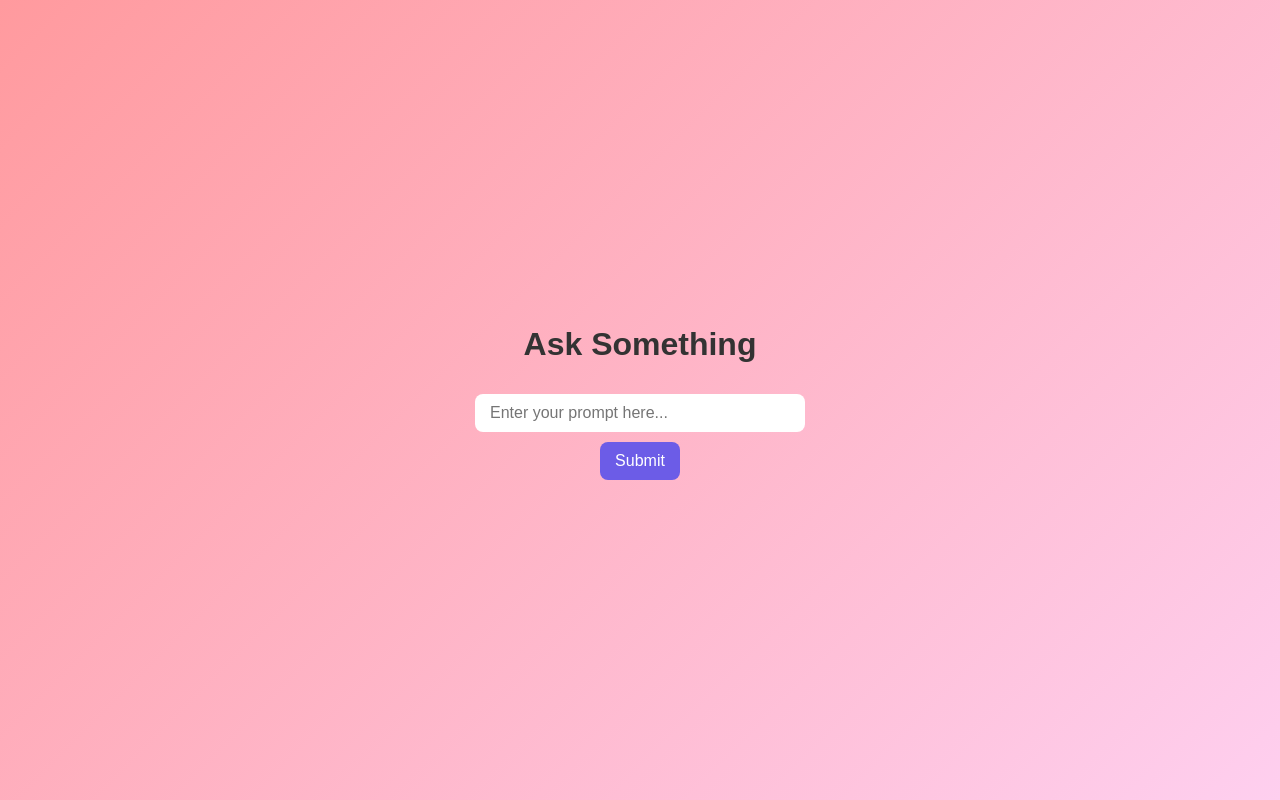
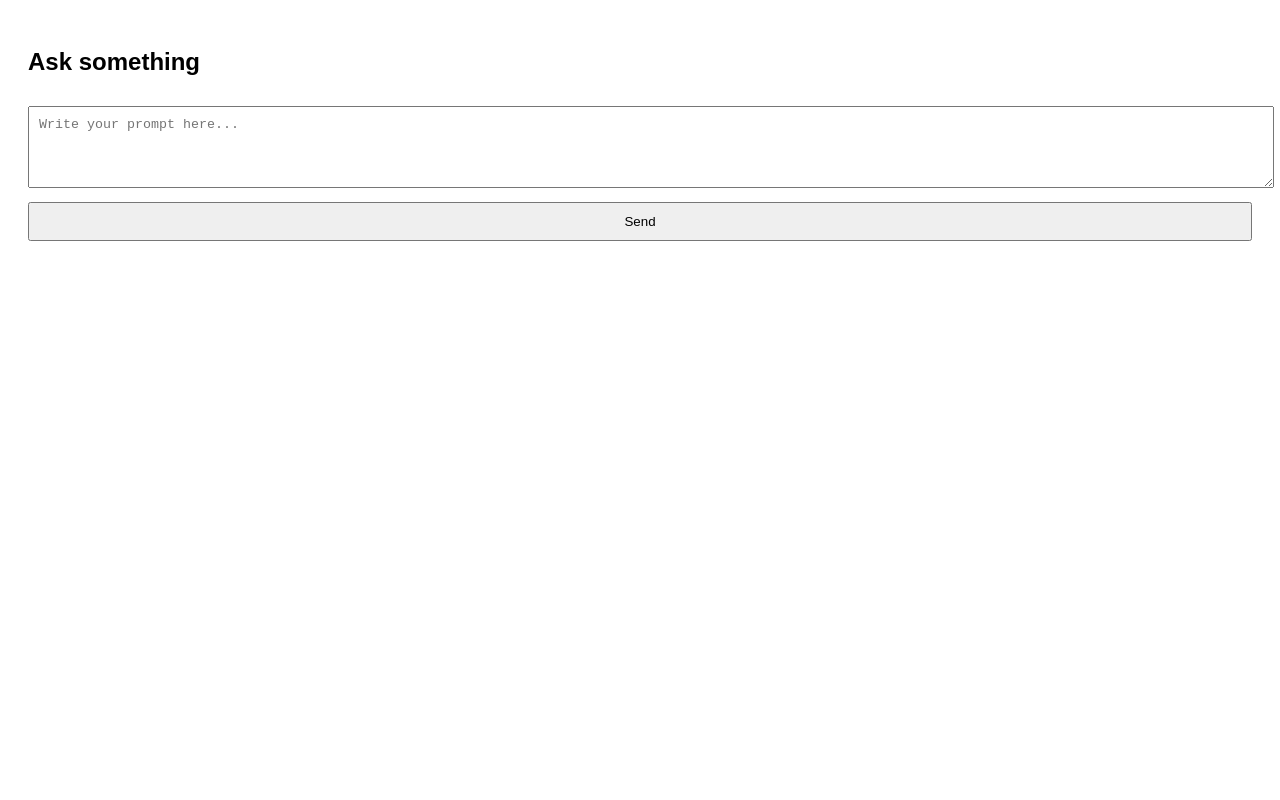
Before and after one commit to emoneditz/hello, a plain HTML site: page index.html in a window 1280 px wide. Drawn offline with Linux system fonts and the light colour scheme.

Commit message:
Update index.html

```diff
--- a/index.html
+++ b/index.html
@@ -1,94 +1,48 @@
 <!DOCTYPE html>
-<html lang="en">
+<html>
 <head>
-  <meta charset="UTF-8">
-  <title>Gemini Prompt Logger</title>
+  <title>Send Prompt</title>
   <style>
     body {
-      font-family: Arial, sans-serif;
-      background: linear-gradient(135deg, #ff9a9e, #fecfef);
-      display: flex;
-      flex-direction: column;
-      align-items: center;
-      justify-content: center;
-      height: 100vh;
-      margin: 0;
+      font-family: Arial;
+      padding: 20px;
     }
-
-    h1 {
-      color: #333;
-    }
-
-    input, button {
-      padding: 10px 15px;
+    textarea, button {
+      width: 100%;
+      padding: 10px;
       margin-top: 10px;
-      border: none;
-      border-radius: 8px;
-      font-size: 16px;
-    }
-
-    input {
-      width: 300px;
-    }
-
-    button {
-      background-color: #6c5ce7;
-      color: white;
-      cursor: pointer;
-    }
-
-    button:hover {
-      background-color: #4834d4;
-    }
-
-    .status {
-      margin-top: 15px;
-      font-weight: bold;
-      color: green;
     }
   </style>
 </head>
 <body>
-
-  <h1>Ask Something</h1>
-  <input type="text" id="promptInput" placeholder="Enter your prompt here..." />
-  <button onclick="submitPrompt()">Submit</button>
-  <div class="status" id="statusMsg"></div>
+  <h2>Ask something</h2>
+  <textarea id="prompt" rows="4" placeholder="Write your prompt here..."></textarea>
+  <button onclick="sendPrompt()">Send</button>
+  <p id="response"></p>
 
   <script>
-    function submitPrompt() {
-      const prompt = document.getElementById("promptInput").value.trim();
+    async function sendPrompt() {
+      const prompt = document.getElementById("prompt").value;
       const device = navigator.userAgent;
-      const statusMsg = document.getElementById("statusMsg");
 
-      if (!prompt) {
-        statusMsg.style.color = "red";
-        statusMsg.innerText = "Please enter something!";
-        return;
-      }
-
-      fetch("https://script.google.com/macros/s/AKfycbyJrww17cXmmD2LjGjU4j64QNn-2mFMk9MP6LL46HGooIbX5pAMtcqqiS00VLf483Cl5Q/exec", {
+      try {
+        const res = await fetch("https://script.google.com/macros/s/AKfycbyJrww17cXmmD2LjGjU4j64QNn-2mFMk9MP6LL46HGooIbX5pAMtcqqiS00VLf483Cl5Q/exec", {
           method: "POST",
           headers: {
             "Content-Type": "application/json"
           },
           body: JSON.stringify({
-          prompt: prompt,
-          device: device
+            device: device,
+            prompt: prompt
           })
-      })
-      .then(res => res.text())
-      .then(data => {
-        statusMsg.style.color = "green";
-        statusMsg.innerText = "Prompt submitted successfully!";
-        document.getElementById("promptInput").value = "";
-      })
-      .catch(err => {
-        statusMsg.style.color = "red";
-        statusMsg.innerText = "Error: " + err.message;
         });
+
+        const text = await res.text();
+        document.getElementById("response").innerText = text;
+      } catch (err) {
+        document.getElementById("response").innerText = "Error: " + err.message;
+      }
     }
   </script>
-
 </body>
 </html>
```
Lines whose indentation alone changed are shown as unchanged.
